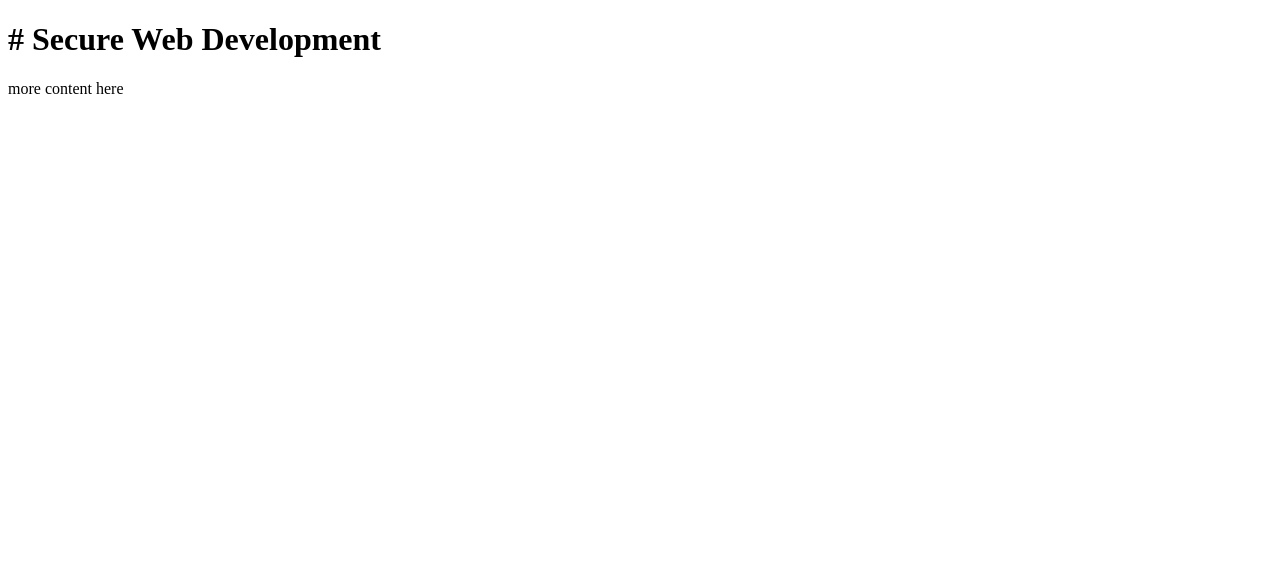
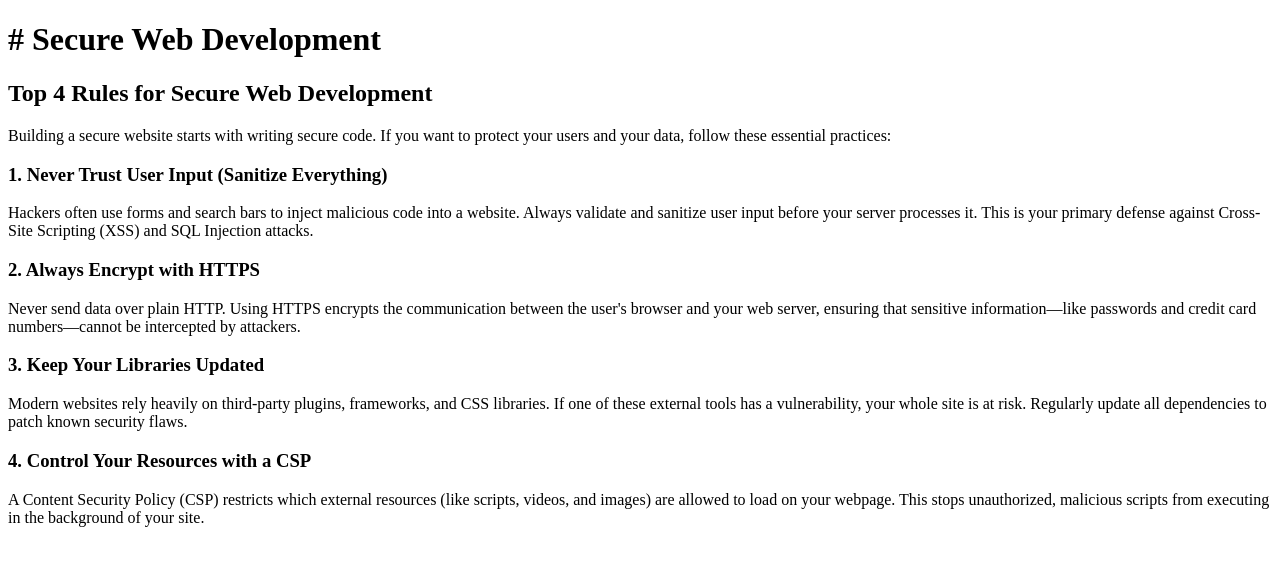
Before and after one commit to camsamhay/CYBR201-Final, a website: page webdev.html in a window 1280 px wide. Drawn offline with Linux system fonts and the light colour scheme.

Commit message:
Update webdev.html

```diff
--- a/webdev.html
+++ b/webdev.html
@@ -7,6 +7,28 @@
 </head>
 <body>
     <h1># Secure Web Development</h1>
-    <p>more content here</p>
+    <h2>Top 4 Rules for Secure Web Development</h2>
+    <p>Building a secure website starts with writing secure code. If you want to protect your users and your data, follow these essential practices:</p>
+
+    <div class="security-tip">
+      <h3>1. Never Trust User Input (Sanitize Everything)</h3>
+      <p>Hackers often use forms and search bars to inject malicious code into a website. Always validate and sanitize user input before your server processes it. This is your primary defense against Cross-Site Scripting (XSS) and SQL Injection attacks.</p>
+    </div>
+
+    <div class="security-tip">
+      <h3>2. Always Encrypt with HTTPS</h3>
+      <p>Never send data over plain HTTP. Using HTTPS encrypts the communication between the user's browser and your web server, ensuring that sensitive information—like passwords and credit card numbers—cannot be intercepted by attackers.</p>
+    </div>
+
+    <div class="security-tip">
+      <h3>3. Keep Your Libraries Updated</h3>
+      <p>Modern websites rely heavily on third-party plugins, frameworks, and CSS libraries. If one of these external tools has a vulnerability, your whole site is at risk. Regularly update all dependencies to patch known security flaws.</p>
+    </div>
+
+    <div class="security-tip">
+      <h3>4. Control Your Resources with a CSP</h3>
+      <p>A Content Security Policy (CSP) restricts which external resources (like scripts, videos, and images) are allowed to load on your webpage. This stops unauthorized, malicious scripts from executing in the background of your site.</p>
+    </div>
+
 </body>
 </html>
```
